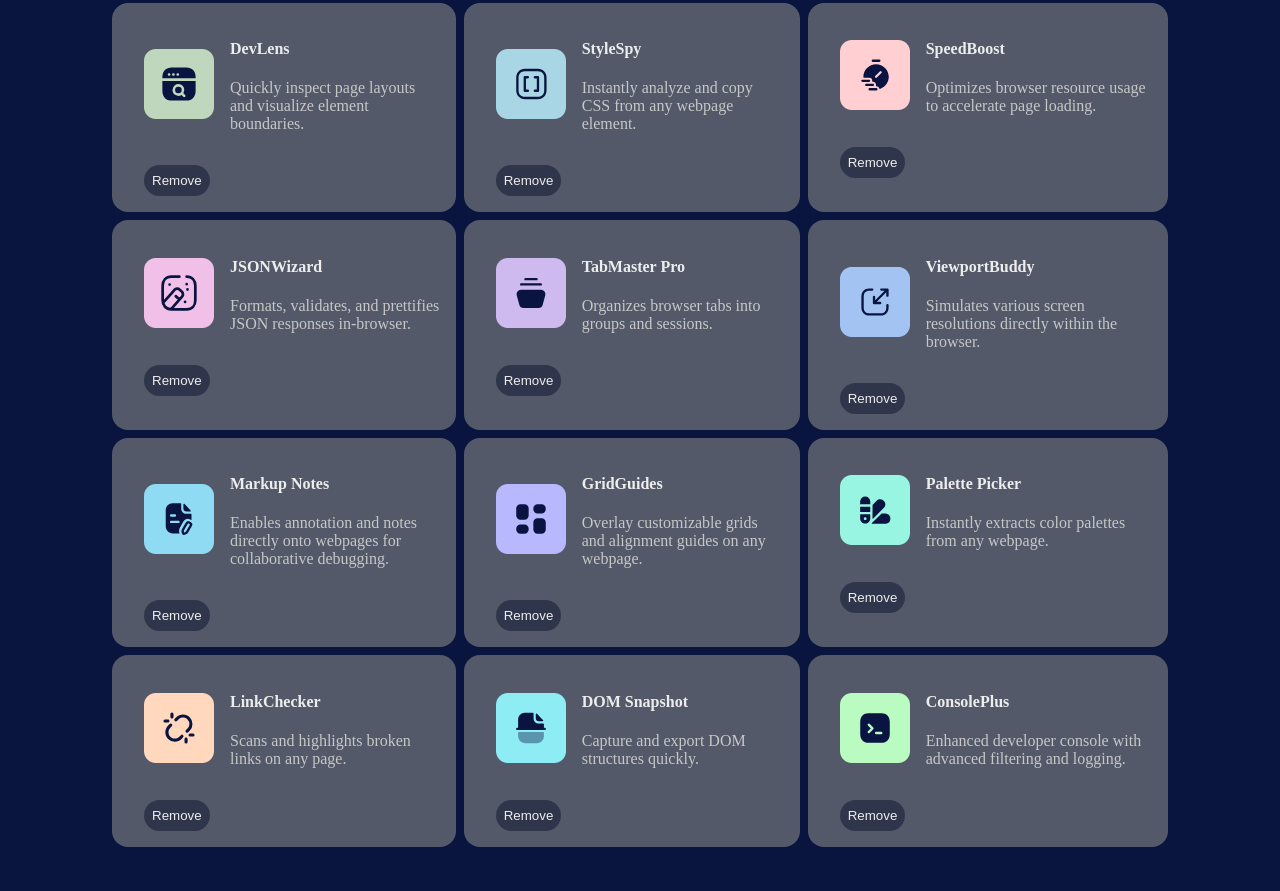
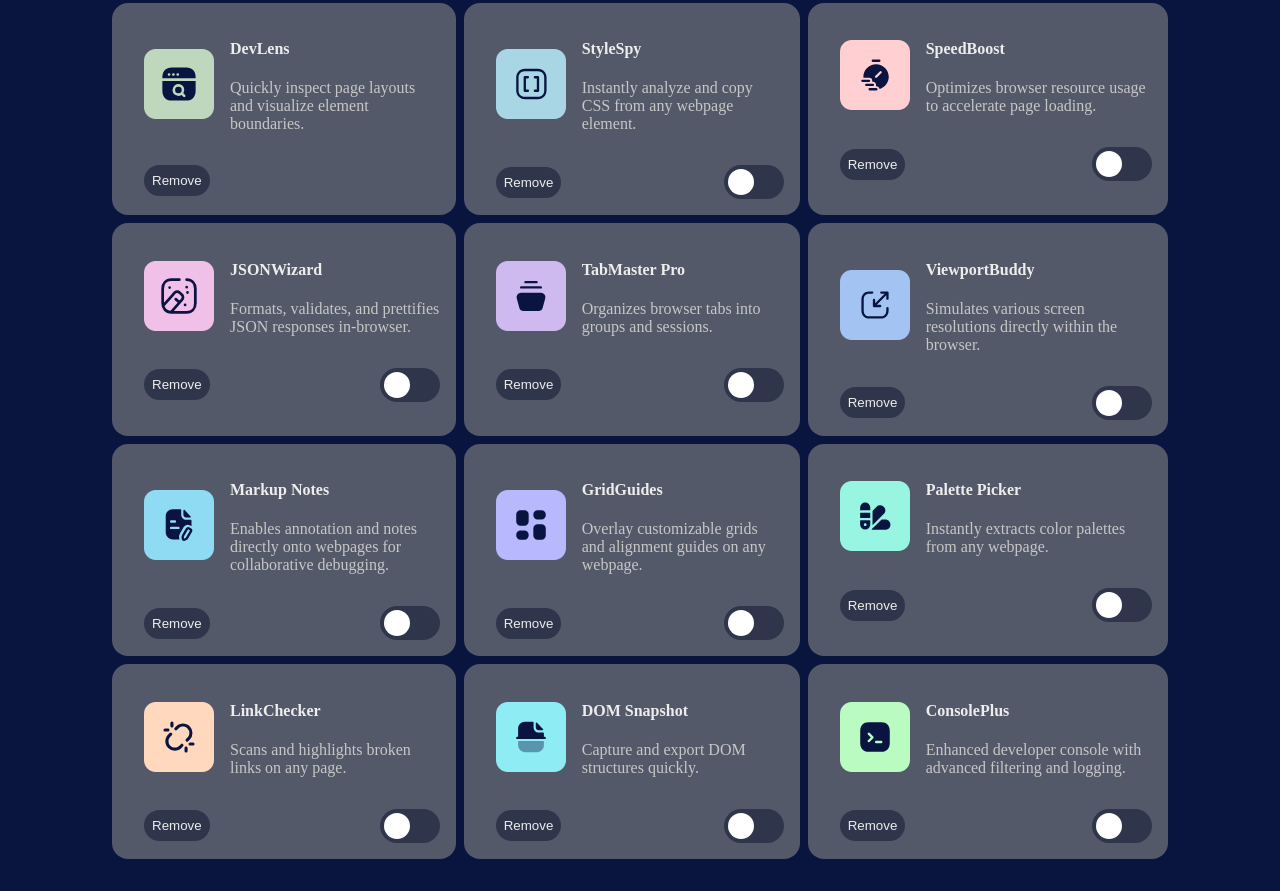
Before and after one commit to mwangaza12/browser_extension_manager, a plain HTML site: page index.html in a window 1280 px wide. Shown: the part 237-1128 px from the top of the page. Drawn offline with Linux system fonts and the light colour scheme.

Commit message:
added switch

```diff
--- a/index.html
+++ b/index.html
@@ -52,7 +52,10 @@
                 </div>
                 <div class="bottom">
                     <button>Remove</button>
-                    <img src="" alt="">
+                    <label class="switch">
+    <input type="checkbox">
+    <span class="slider"></span>
+  </label>
                 </div>
             </div>
             <div class="card card3">
@@ -65,7 +68,10 @@
                 </div>
                 <div class="bottom">
                     <button>Remove</button>
-                    <img src="" alt="">
+                    <label class="switch">
+    <input type="checkbox">
+    <span class="slider"></span>
+  </label>
                 </div>
             </div>
             <div class="card card4">
@@ -78,7 +84,10 @@
                 </div>
                 <div class="bottom">
                     <button>Remove</button>
-                    <img src="" alt="">
+                    <label class="switch">
+    <input type="checkbox">
+    <span class="slider"></span>
+  </label>
                 </div>
             </div>
             <div class="card card5">
@@ -91,7 +100,10 @@
                 </div>
                 <div class="bottom">
                     <button>Remove</button>
-                    <img src="" alt="">
+                    <label class="switch">
+    <input type="checkbox">
+    <span class="slider"></span>
+  </label>
                 </div>
             </div>
             <div class="card card6">
@@ -104,7 +116,10 @@
                 </div>
                 <div class="bottom">
                     <button>Remove</button>
-                    <img src="" alt="">
+                    <label class="switch">
+    <input type="checkbox">
+    <span class="slider"></span>
+  </label>
                 </div>
             </div>
             <div class="card card7">
@@ -117,7 +132,10 @@
                 </div>
                 <div class="bottom">
                     <button>Remove</button>
-                    <img src="" alt="">
+                    <label class="switch">
+    <input type="checkbox">
+    <span class="slider"></span>
+  </label>
                 </div>
             </div>
             <div class="card card8">
@@ -130,7 +148,10 @@
                 </div>
                 <div class="bottom">
                     <button>Remove</button>
-                    <img src="" alt="">
+                    <label class="switch">
+    <input type="checkbox">
+    <span class="slider"></span>
+  </label>
                 </div>
             </div>
             <div class="card card9">
@@ -143,7 +164,10 @@
                 </div>
                 <div class="bottom">
                     <button>Remove</button>
-                    <img src="" alt="">
+                    <label class="switch">
+    <input type="checkbox">
+    <span class="slider"></span>
+  </label>
                 </div>
             </div>
             <div class="card card10">
@@ -156,7 +180,10 @@
                 </div>
                 <div class="bottom">
                     <button>Remove</button>
-                    <img src="" alt="">
+                    <label class="switch">
+    <input type="checkbox">
+    <span class="slider"></span>
+  </label>
                 </div>
             </div>
             <div class="card card11">
@@ -169,7 +196,10 @@
                 </div>
                 <div class="bottom">
                     <button>Remove</button>
-                    <img src="" alt="">
+                    <label class="switch">
+    <input type="checkbox">
+    <span class="slider"></span>
+  </label>
                 </div>
             </div>
             <div class="card card12">
@@ -182,7 +212,10 @@
                 </div>
                 <div class="bottom">
                     <button>Remove</button>
-                    <img src="" alt="">
+                    <label class="switch">
+    <input type="checkbox">
+    <span class="slider"></span>
+  </label>
                 </div>
             </div>
         </div>
--- a/style.css
+++ b/style.css
@@ -103,3 +103,47 @@
     color: hsl(0, 0%, 93%);
     background-color: hsl(225, 23%, 24%);
 }
+.switch {
+    margin-top: 1rem;
+    position: relative;
+    display: inline-block;
+    width: 60px;
+    height: 34px;
+}
+
+.switch input {
+    opacity: 0;
+    width: 0;
+    height: 0;
+}
+
+.slider {
+    position: absolute;
+    cursor: pointer;
+    top: 0; left: 0;
+    right: 0; bottom: 0;
+    background-color: hsl(225, 23%, 24%);
+    transition: 0.4s;
+    border-radius: 34px;
+}
+
+.slider::before {
+    position: absolute;
+    content: "";
+    height: 26px;
+    width: 26px;
+    left: 4px;
+    bottom: 4px;
+    background-color: white;
+    transition: 0.4s;
+    border-radius: 50%;
+}
+
+/* Checked state */
+input:checked + .slider {
+background-color: hsl(3, 86%, 64%);
+}
+
+input:checked + .slider::before {
+    transform: translateX(26px);
+}
```
